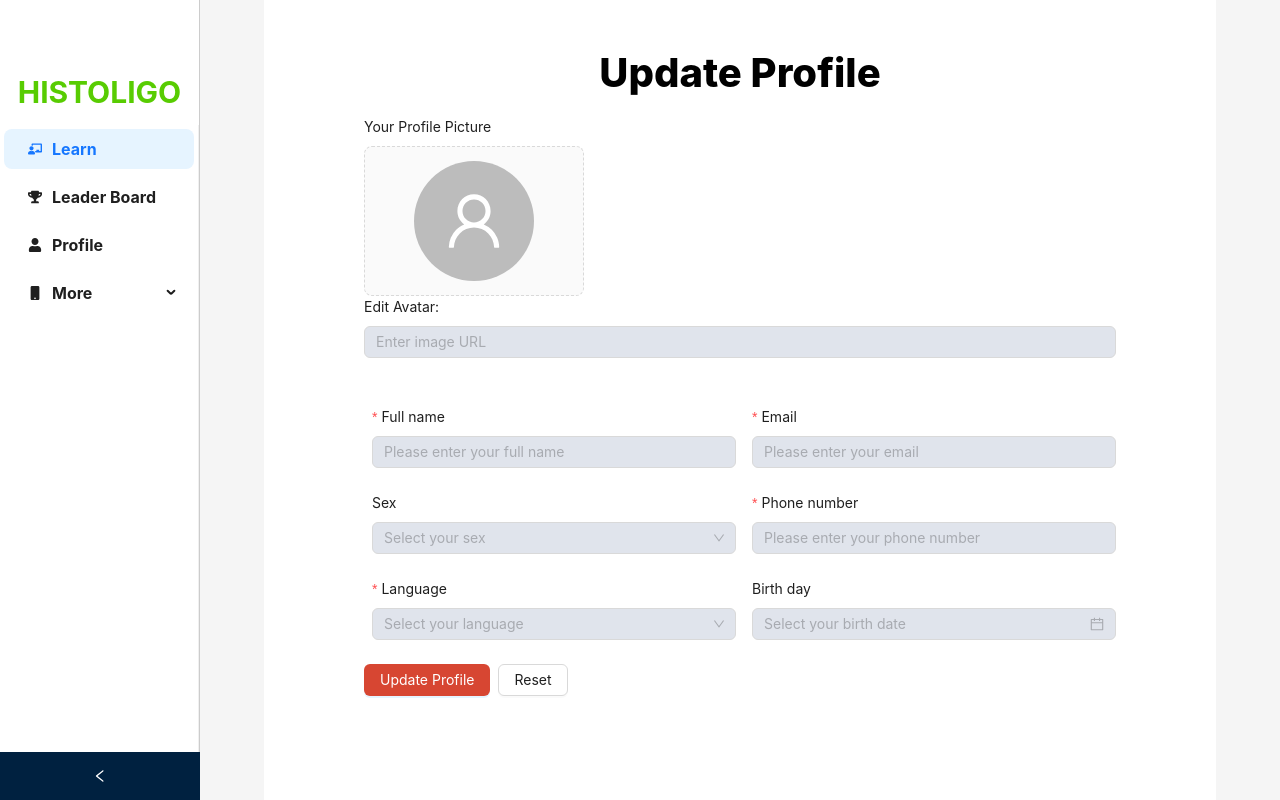
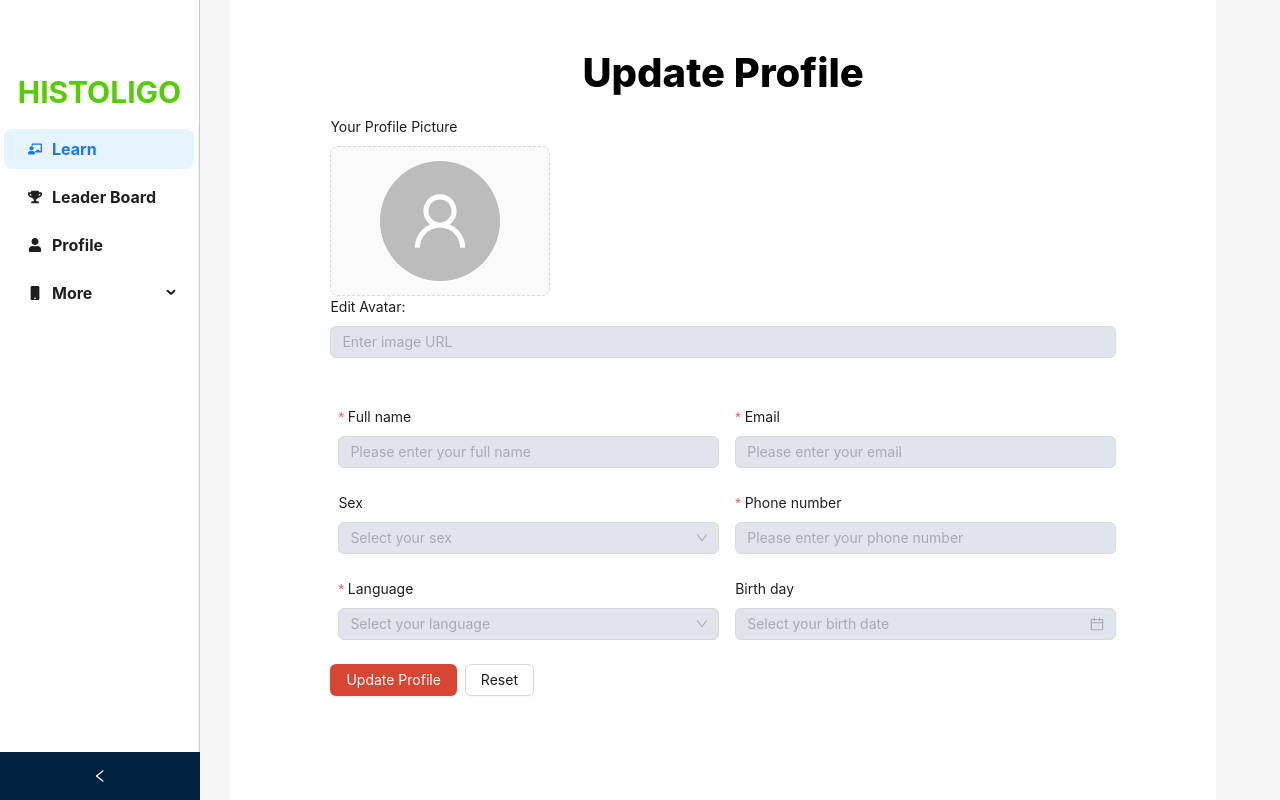
Before and after one commit to LePhuNhan/FE-HistoLigo-Player, a React (Create React App) app: page /profile/1 in a window 1280 px wide. Built offline with nearby package versions, Linux system fonts and the light colour scheme.

Commit message:
fix sidebar

```diff
--- a/src/components/Menu/Menu.style.css
+++ b/src/components/Menu/Menu.style.css
@@ -48,6 +48,11 @@
 /* Hide scroll bar */
 .ant-layout-sider {
   overflow: hidden;
+  position: fixed !important;
+  top: 0;
+  left: 0;
+  bottom: 0;
+  z-index: 999;
 }
 
 @media (max-width: 768px) and (min-width: 480px) {
--- a/src/pages/ProfilePage/ProfilePage.styles.css
+++ b/src/pages/ProfilePage/ProfilePage.styles.css
@@ -1,7 +1,7 @@
 .container {
   padding-inline: 100px;
   background-color: #fff;
-  margin: 0 5% 0 5%;
+  margin: 0 5% 0 18%;
 }
 .ant-layout.ant-layout-has-sider > .ant-layout {
   width: 200%;
```
